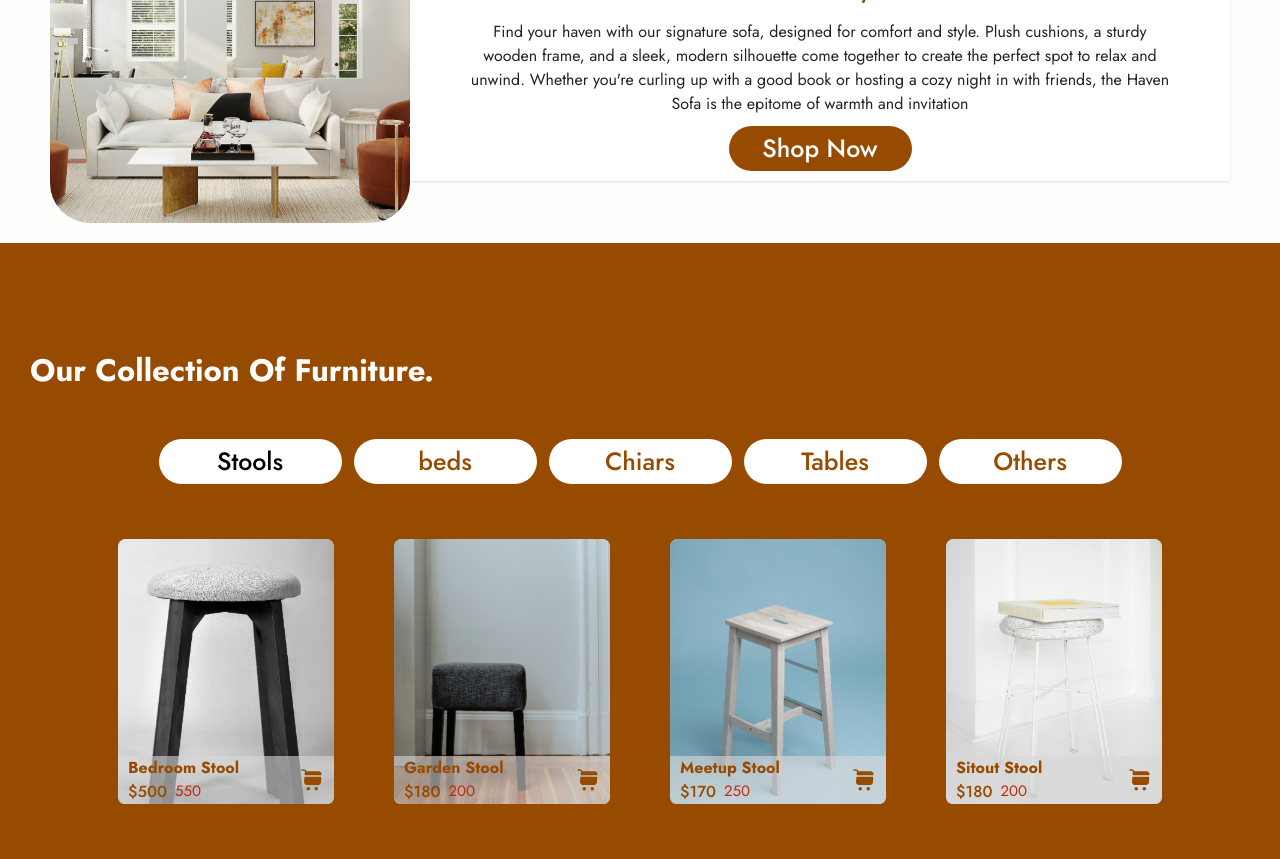
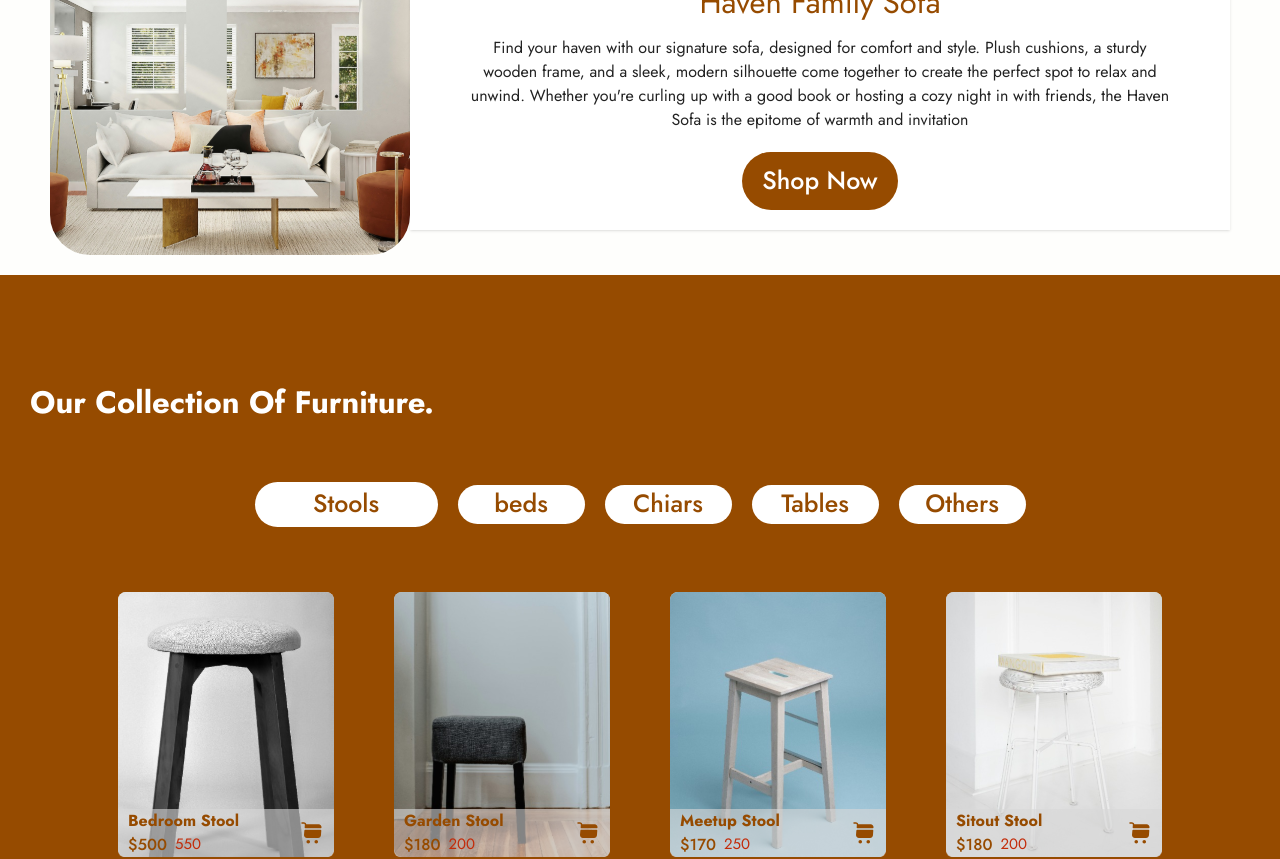
Before and after one commit to kingstech001/mini-online-store, a React (Vite) app: page /home in a window 1280 px wide. Shown: the part 1260-2119 px from the top of the page. Built offline with nearby package versions, Linux system fonts and the light colour scheme.

Commit message:
first commit

```diff
--- a/src/components/Button.jsx
+++ b/src/components/Button.jsx
@@ -3,8 +3,8 @@ import React from 'react'
 const Button = ({ text, style }) => {
   return (
     <div>
-      <div className={`w-[90px]  md:w-[183px] h-[30px]  md:h-[45px] flex items-center justify-center m-auto`}>
-      <button className={`w-full h-full flex items-center justify-center rounded-[50px] text-[10px] md:text-[25px] font-medium ${style}`}>
+      <div className={` flex items-center justify-center m-auto`}>
+      <button className={`md:m-[10px] flex items-center justify-center rounded-[50px] text-[10px] md:text-[25px] font-medium ${style}`}>
         {text}
       </button>
     </div>
--- a/src/components/Stores.jsx
+++ b/src/components/Stores.jsx
@@ -11,12 +11,12 @@ const Stores = () => {
       <h3 className="font-bold text-[31px] text-[#FFFFFF]  mb-[45px] text-center sm:text-start pl-[30px]">
         Our Collection Of Furniture.
       </h3>
-      <div className="flex gap-3 flex-wrap items-center justify-center mb-[55px]">
-        <Button text={"Stools"} style={"bg-[#FFFFFF]"} />
-        <Button text={"beds"} style={"bg-[#FFFFFF] text-[#964B00]"} />
-        <Button text={"Chiars"} style={"bg-[#FFFFFF] text-[#964B00]"} />
-        <Button text={"Tables"} style={"bg-[#FFFFFF] text-[#964B00]"} />
-        <Button text={"Others"} style={"bg-[#FFFFFF] text-[#964B00]"} />
+      <div className="flex flex-wrap items-center justify-center mb-[55px]">
+        <Button text={"Stools"} style={"bg-[#FFFFFF] text-[#964B00] md:w-[183px] md:h-[45px] w-[92px] h-[23px]"} />
+        <Button text={"beds"} style={"bg-[#FFFFFF] text-[#964B00] md:w-[127px] md:h-[39px] w-[64px] h-[20px]"} />
+        <Button text={"Chiars"} style={"bg-[#FFFFFF] text-[#964B00] md:w-[127px] md:h-[39px] w-[64px] h-[20px]"} />
+        <Button text={"Tables"} style={"bg-[#FFFFFF] text-[#964B00] md:w-[127px] md:h-[39px] w-[64px] h-[20px]"} />
+        <Button text={"Others"} style={"bg-[#FFFFFF] text-[#964B00] md:w-[127px] md:h-[39px] w-[64px] h-[20px]"} />
       </div>
       <div className="flex flex-wrap gap-[24px] md:gap-[60px] items-center justify-center lg:px-[76px] ">
         {Products.map((product) => (
--- a/src/components/contact.jsx
+++ b/src/components/contact.jsx
@@ -22,7 +22,7 @@ const Contact = () => {
             <input type="text" placeholder="Enter Your Email Address " className="w-full h-full bg-transparent pl-[10px]" />
           </div>
           <div className="w-[107.99px] h-[40.18px] ">
-          <button className="bg-[#964B00] h-full w-full rounded-[10.05px]">
+          <button className="bg-[#964B00] h-full w-full rounded-[10.05px] text-white">
             Submit
           </button>
           </div>
```
